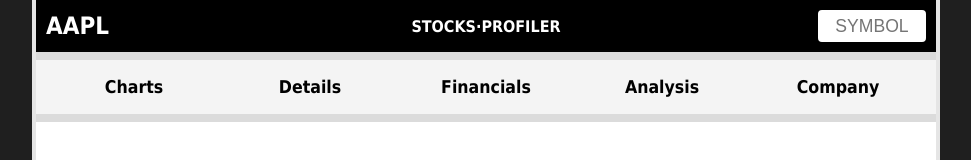
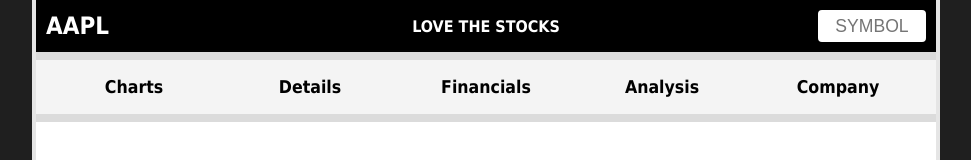
Before and after one commit to MThos/StocksProfiler, a React (Create React App) app: page / in a window 1280 px wide. Shown: the top 160 px of the page, without its empty margins (154-1125 px from the left). Built offline with nearby package versions, Linux system fonts and the light colour scheme; no server answers; a web font is replaced by a local one.

Commit message:
updated name

```diff
--- a/src/components/Header.js
+++ b/src/components/Header.js
@@ -21,7 +21,7 @@
   });
 
   let symbol = (active) ? active : "";
-  let title = "STOCKS·PROFILER";
+  let title = "LOVE THE STOCKS";
 
   return(
     <header>
```
